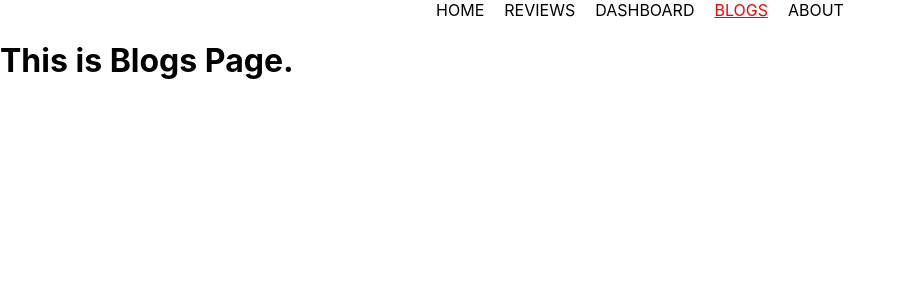
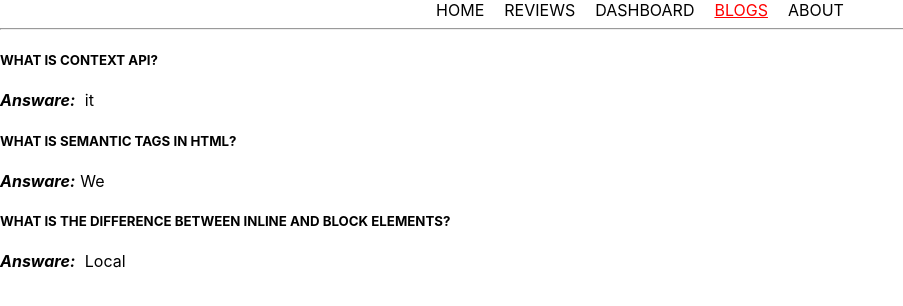
Before and after one commit to Mamun-NSU/famous-books, a React (Create React App) app: page /blogs in a window 1280 px wide. Shown: the top 306 px of the page, without its empty margins (0-903 px from the left). Built offline with nearby package versions, Linux system fonts and the light colour scheme.

Commit message:
blogs layout created

```diff
--- a/src/components/Blogs/Blogs.css
+++ b/src/components/Blogs/Blogs.css
@@ -0,0 +1,11 @@
+.blog-container {}
+
+.single-blog {
+    margin-bottom: 10px;
+}
+
+.answare-keyword {
+    font-style: italic;
+    font-weight: bold;
+    margin-right: 5px;
+}
--- a/src/components/Blogs/Blogs.js
+++ b/src/components/Blogs/Blogs.js
@@ -4,7 +4,21 @@ import "./Blogs.css";
 const Blogs = () => {
   return (
     <div>
-      <h1>This is Blogs Page.</h1>
+      <section class="blog-container">
+        <hr />
+        <div class="single-blog">
+          <h5>WHAT IS CONTEXT API?</h5>
+          <p><span class="answare-keyword">Answare:</span> it </p>
+        </div>
+        <div class="single-blog">
+          <h5>WHAT IS SEMANTIC TAGS IN HTML?</h5>
+          <p><span class="answare-keyword">Answare:</span>We  </p>
+        </div>
+        <div class="single-blog">
+          <h5>WHAT IS THE DIFFERENCE BETWEEN INLINE AND BLOCK ELEMENTS?</h5>
+          <p><span class="answare-keyword">Answare:</span> Local  </p>
+        </div>
+      </section>
     </div>
   );
 };
```
